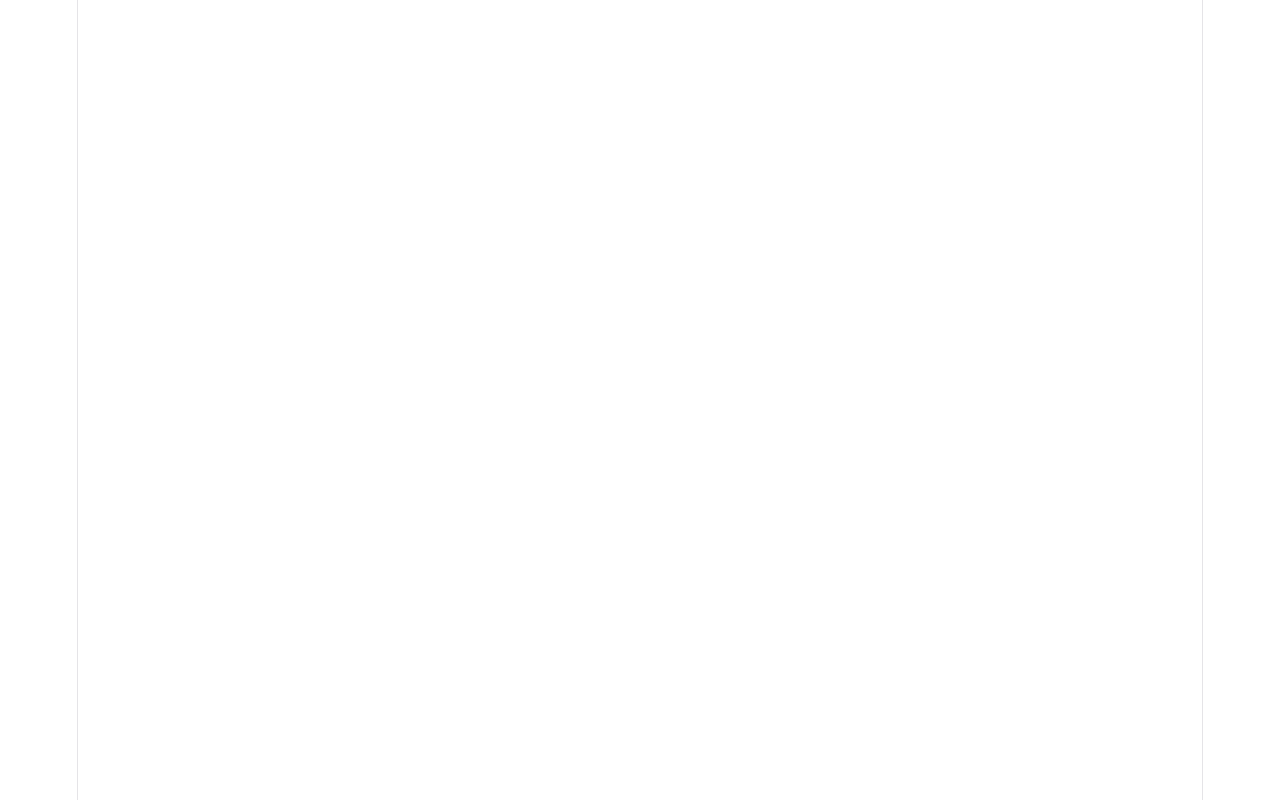
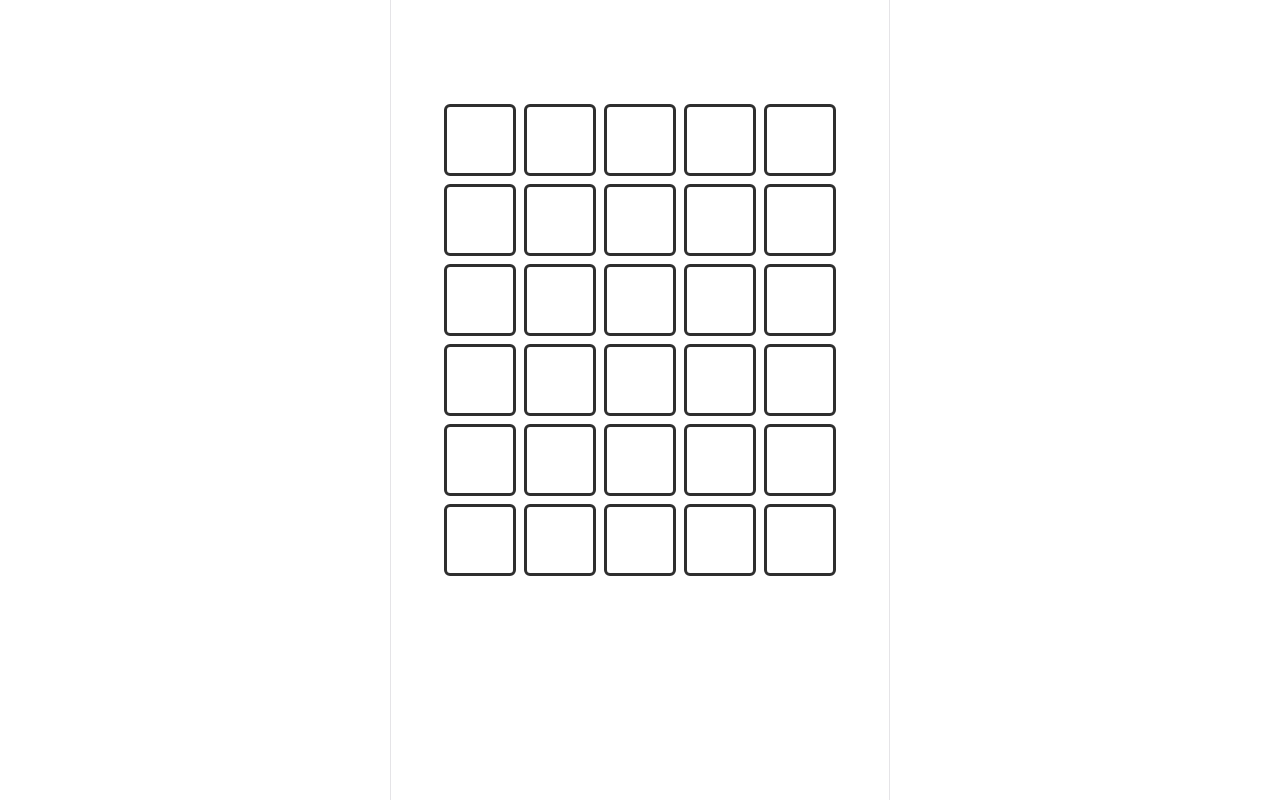
Before and after one commit to amaaune/tp-wordle-react, a React (Vite) app in the folder logia/: page / in a window 1280 px wide. Built offline with nearby package versions, Linux system fonts and the light colour scheme.

Commit message:
[ADD] Grid

```diff
--- a/logia/src/App.tsx
+++ b/logia/src/App.tsx
@@ -1,8 +1,14 @@
 import { useState } from "react";
 import "./App.css";
+import { Grid } from "./Grid";
+import "./grid.css";
 
 function App() {
-  return <></>;
+  return (
+    <>
+      <Grid />
+    </>
+  );
 }
 
 export default App;
--- a/logia/src/Grid.tsx
+++ b/logia/src/Grid.tsx
@@ -0,0 +1,50 @@
+export function Grid() {
+  return (
+    <>
+      <div className="grid">
+        <div className="row">
+          <div className="case"></div>
+          <div className="case"></div>
+          <div className="case"></div>
+          <div className="case"></div>
+          <div className="case"></div>
+        </div>
+        <div className="row">
+          <div className="case"></div>
+          <div className="case"></div>
+          <div className="case"></div>
+          <div className="case"></div>
+          <div className="case"></div>
+        </div>
+        <div className="row">
+          <div className="case"></div>
+          <div className="case"></div>
+          <div className="case"></div>
+          <div className="case"></div>
+          <div className="case"></div>
+        </div>
+        <div className="row">
+          <div className="case"></div>
+          <div className="case"></div>
+          <div className="case"></div>
+          <div className="case"></div>
+          <div className="case"></div>
+        </div>
+        <div className="row">
+          <div className="case"></div>
+          <div className="case"></div>
+          <div className="case"></div>
+          <div className="case"></div>
+          <div className="case"></div>
+        </div>
+        <div className="row">
+          <div className="case"></div>
+          <div className="case"></div>
+          <div className="case"></div>
+          <div className="case"></div>
+          <div className="case"></div>
+        </div>
+      </div>
+    </>
+  );
+}
--- /dev/null
+++ b/logia/src/grid.css
@@ -0,0 +1,20 @@
+.grid {
+  margin-top: 100px;
+}
+
+.row {
+  display: flex;
+  flex-direction: row;
+  flex-wrap: wrap;
+  justify-content: center;
+  margin: 0, 10px;
+}
+
+.case {
+  border: 3px solid #2f2f2f;
+  border-radius: 6px;
+  padding: 2px;
+  margin: 4px;
+  width: 62px;
+  height: 62px;
+}
--- a/logia/src/index.css
+++ b/logia/src/index.css
@@ -11,8 +11,8 @@
   --shadow:
     rgba(0, 0, 0, 0.1) 0 10px 15px -3px, rgba(0, 0, 0, 0.05) 0 4px 6px -2px;
 
-  --sans: system-ui, 'Segoe UI', Roboto, sans-serif;
-  --heading: system-ui, 'Segoe UI', Roboto, sans-serif;
+  --sans: system-ui, "Segoe UI", Roboto, sans-serif;
+  --heading: system-ui, "Segoe UI", Roboto, sans-serif;
   --mono: ui-monospace, Consolas, monospace;
 
   font: 18px/145% var(--sans);
@@ -51,7 +51,7 @@
 }
 
 #root {
-  width: 1126px;
+  width: 500px;
   max-width: 100%;
   margin: 0 auto;
   text-align: center;
```
